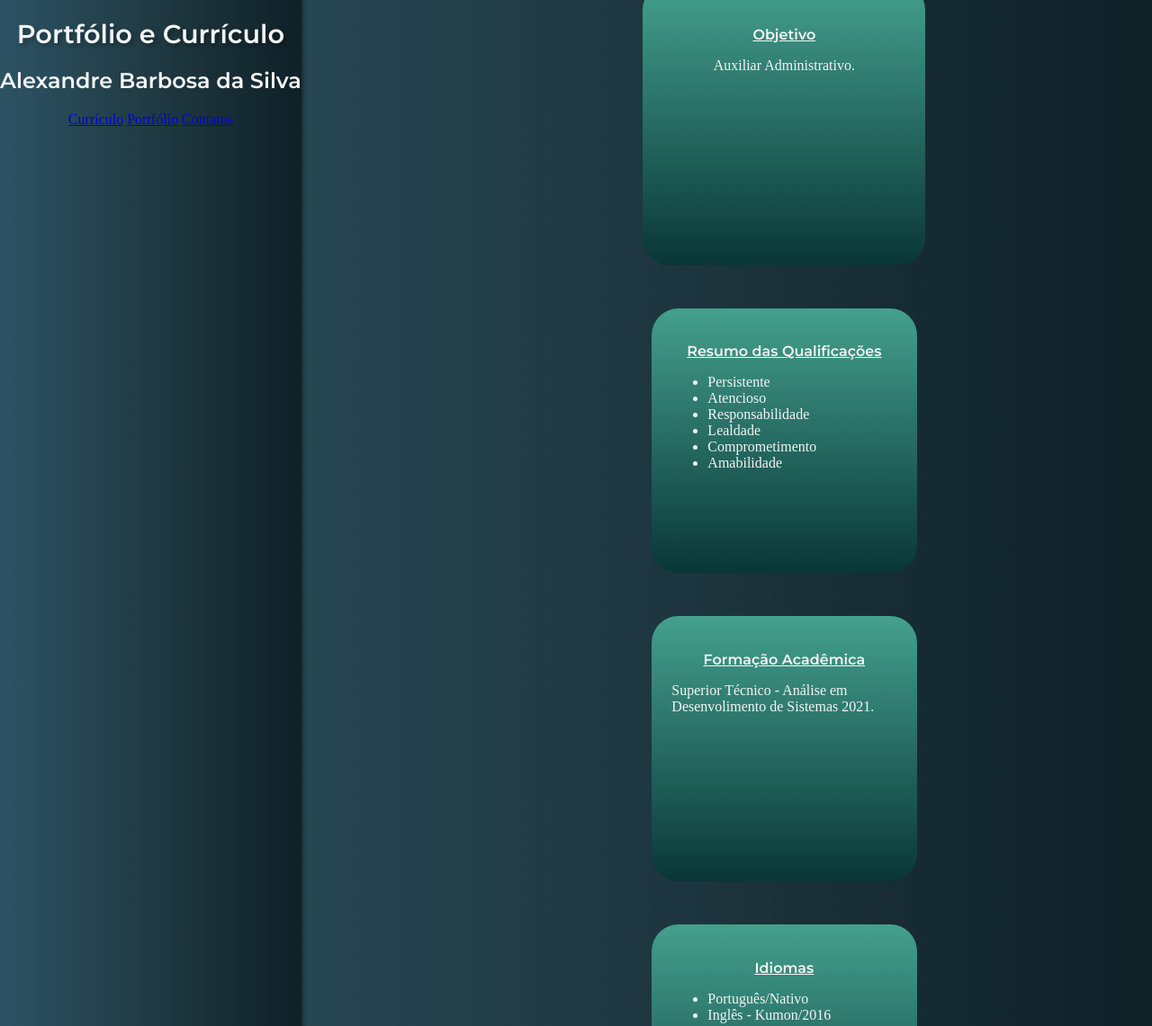
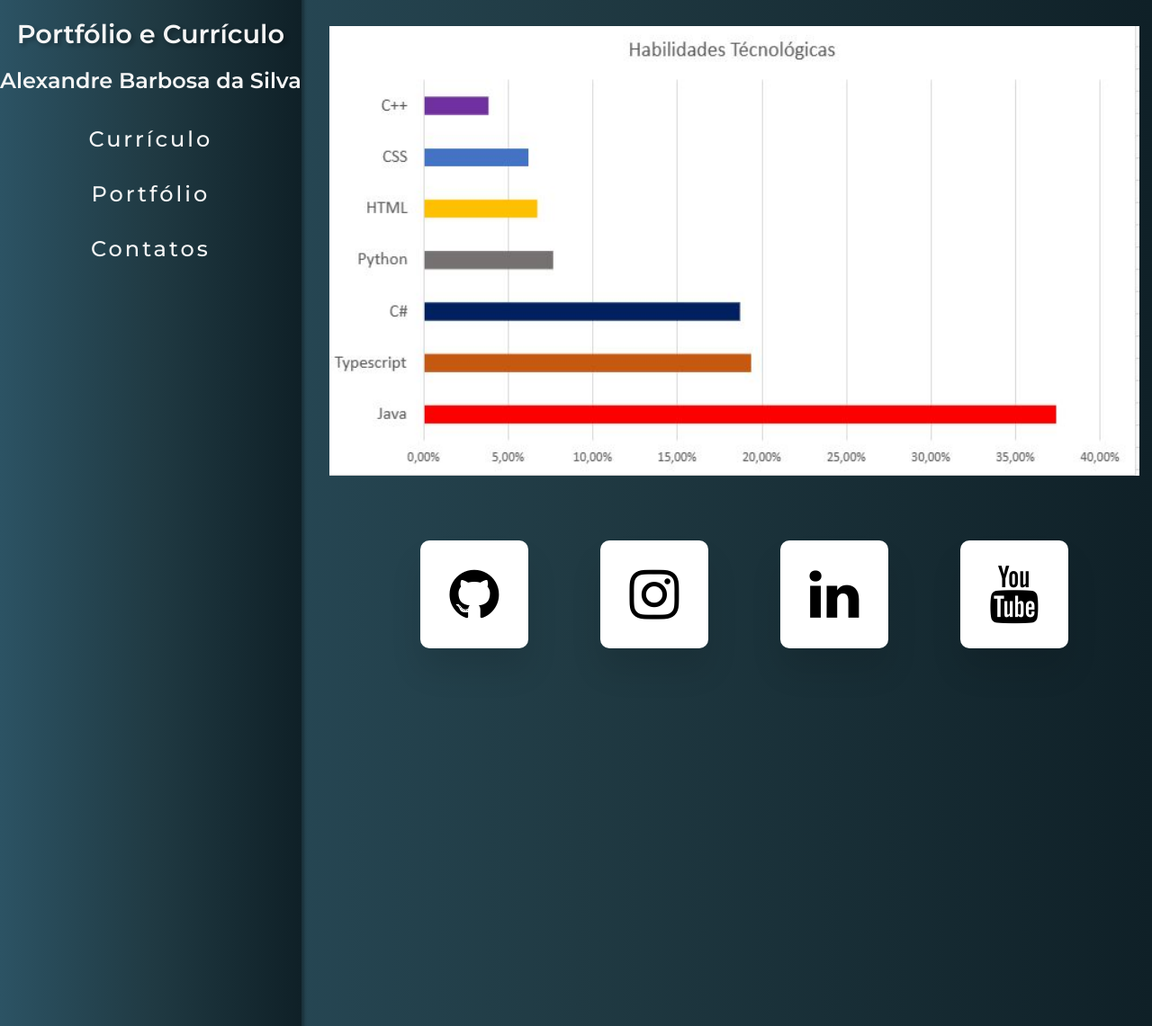
Before and after one commit to alebs10/site_portfolio, a plain HTML site: page P3/contatos.html in a window 1280 px wide. Shown: the part 260-1401 px from the top of the page at 90% size. Drawn offline with Linux system fonts and the light colour scheme.

Commit message:
atualizando a pagina de contato.

```diff
--- a/P3/contatos.html
+++ b/P3/contatos.html
@@ -1,30 +1,34 @@
 <!DOCTYPE html>
 <html lang="pt-br">
 <head>
-    <link rel="shortcut icon" href="images/favicon.ico" type="image/x-icon">
+    <link rel="shortcut icon" href="images/cerebro.png" type="image/x-icon">
     <link rel="stylesheet" href="estilo.css">
     <meta charset="UTF-8">
     <meta name="viewport" content="width=device-width, initial-scale=1.0">
-    <title>Currículo</title>
+    <title>Portfólio</title>
     <link rel="preconnect" href="https://fonts.googleapis.com">
     <link rel="preconnect" href="https://fonts.gstatic.com" crossorigin>
     <link href="https://fonts.googleapis.com/css2?family=Montserrat:wght@500;600&display=swap" rel="stylesheet">
+    <link rel="stylesheet" href="https://cdnjs.cloudflare.com/ajax/libs/font-awesome/4.7.0/css/font-awesome.css" integrity="sha512-5A8nwdMOWrSz20fDsjczgUidUBR8liPYU+WymTZP1lmY9G6Oc7HlZv156XqnsgNUzTyMefFTcsFH/tnJE/+xBg==" crossorigin="anonymous" referrerpolicy="no-referrer" />
+    <link rel="preconnect" href="https://fonts.googleapis.com">
+    <link rel="preconnect" href="https://fonts.gstatic.com" crossorigin>
+    <link href="https://fonts.googleapis.com/css2?family=Poppins:wght@100;200;300;400;500;600;700;800;900&display=swap" rel="stylesheet">
 </head>
 
 <body>
 
     <!--Header representa um conteúdo introdutório-->
     <header  id="menu">
-        <img class="logo" src="images/home.png" alt="">
+        <img class="logo" src="images/ale.jpeg" alt="">
 
         <h1>Portfólio e Currículo</h1>
 
         <h2>Alexandre Barbosa da Silva</h2>
 
         <nav>
-            <a href="index.html">Currículo</a>
-            <a href="portfolio.html">Portfólio</a>
-            <a href="contatos.html">Contatos</a>
+            <a class="link-menu" href="index.html">Currículo</a>
+            <a class="link-menu" href="portfolio.html">Portfólio</a>
+            <a class="link-menu" href="contatos.html">Contatos</a>
         </nav>
 
     </header>
@@ -35,66 +39,48 @@
         Alameda Joaquim Eugênio de Lima, 984, São Paulo, SP, (11) 96339-4594, alexandre2002.ab@gmail.com, Brasileiro e Solteiro.
         </div>
 
-    <main id="conteudo">
+    <main>
 
-        <div class="info02">
-        <p>Objetivo</p>
-        Auxiliar Administrativo.
+        <div class="grafico">
+            <img width="900px" height="500px" src="images/Gráfico.JPG">
         </div>
 
-        <div class="info03">
-        <p>Resumo das Qualificações</p>
-        <ul>
-        <li>Persistente</li>
-        <li>Atencioso</li>
-        <li>Responsabilidade</li>
-        <li>Lealdade</li>
-        <li>Comprometimento</li>
-        <li>Amabilidade</li>
-        </ul>
-        </div>
+        <div class="redes">
+        <section class="socialMedia">
+            <ul class="sci">
+                <li data-text="GitHub">
+                    <a href="https://github.com/alebs10" class="github"><i class="fa fa-github" aria-hidden="true"></i>
+                    </a>
+                </li>
+                <li data-text="Instagram">
+                    <a href="https://www.instagram.com/alexandrebs10/" class="instagram"><i class="fa fa-instagram" aria-hidden="true"></i>
+                    </a>
+                </li>
+                <li data-text="LinkedIn">
+                    <a href="https://www.linkedin.com/in/alexandrebsilva/" class="linkedin"><i class="fa fa-linkedin" aria-hidden="true"></i>
+                    </a>
+                </li>
+                <li data-text="YouTube">
+                    <a href="https://www.youtube.com/channel/UCUMIO621ZqBdU7QfSIjMDcQ" class="youtube"><i class="fa fa-youtube" aria-hidden="true"></i>
+                    </a>
+                </li>
+            </ul>
+        </section>
 
-        <div class="info04">
-        <p>Formação Acadêmica</p>
-        Superior Técnico - Análise em Desenvolimento de Sistemas 2021.
-        </div>
-
-        <div class="info05">
-        <p>Idiomas</p>
-        <ul>
-        <li>Português/Nativo</li>
-        <li>Inglês - Kumon/2016</li>
-        </ul>
-        </div>
-
-        <div class="info06">
-        <p>Conhecimento em tecnologia</p>
-        <ul>
-        <li>HTML5</li>
-        <li>CSS3</li>
-        <li>Word</li>
-        <li>Excel</li>
-        <li>Power Point</li>
-        </ul>
-        </div>
-
-        <div class="info07">
-        <p>Experiência profissional</p>
-        Em busca da primeira oportunidade profissional.
-        </div>
-
-        <div class="info08">
-        <p>Formação Complementar</p>
-        Curso de Capacitação Profissional - UNIBES
-        </div>
+        <script src="text/vanilla-tilt.min.js"></script>
+        <script>
+        VanillaTilt.init(document.querySelectorAll(".sci li a"), {
+		max: 30,
+		speed: 400,
+        glare: true,
+        "max-glare": 1,
+	});
+        </script>
+    </div>
 
     </main>
 
-    <div id="video">
-        <iframe width="560" height="315" src="https://www.youtube.com/embed/2LqqyxmEWnY?si=TFRsdv-ahZcNG58H" title="YouTube video player" frameborder="0" allow="accelerometer; autoplay; clipboard-write; encrypted-media; gyroscope; picture-in-picture; web-share" allowfullscreen></iframe>
-    </div>
-
-    <!--Footer define o rodapé do site, com informações de autoria-->
+        <!--Footer define o rodapé do site, com informações de autoria-->
     <footer id="rodape">
         Designer Alexandre Barbosa, Portfólio 2023
     </footer>
```
